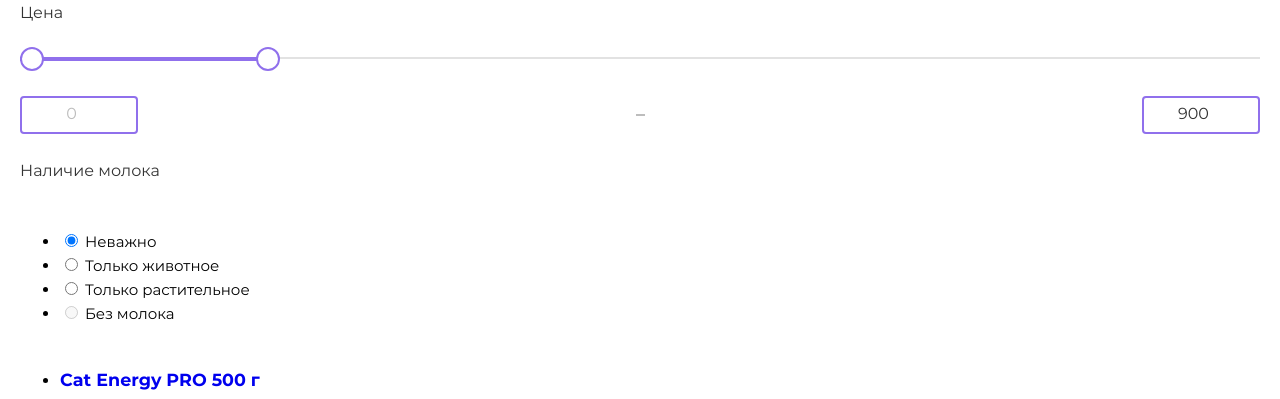
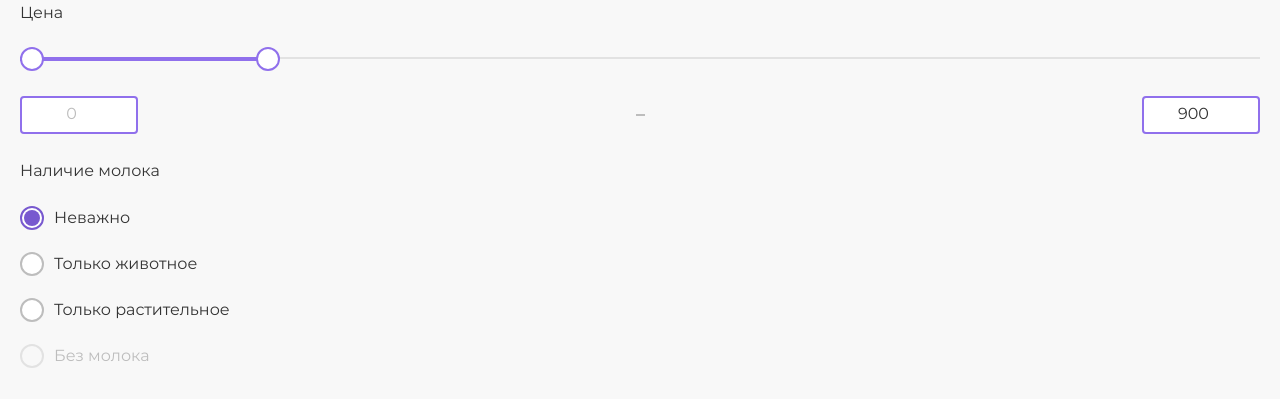
Before and after one commit to Cashkacaca/repo-for-greidyrovanie, a website: page source/index.html in a window 1280 px wide. Shown: the part 1507-1906 px from the top of the page. Drawn offline with nearby package versions, Linux system fonts and the light colour scheme; files that its build step writes are made by us from their sources; files whose address does not match are found by name.

Commit message:
Сделаны радиокнопки в форме

```diff
--- a/source/index.html
+++ b/source/index.html
@@ -200,7 +200,7 @@
 
         <!-- Выбор диапазона -->
         <fieldset class="form__group range">
-          <legend class="form__title">Цена</legend>
+          <legend class="form__title form__title--range">Цена</legend>
 
           <div class="range">
             <div class="range__scale">
@@ -227,35 +227,37 @@
 
         </fieldset>
 
-        <fieldset class="form__group radio">
+        <!-- Радио кнопки -->
+        <fieldset class="form__group">
           <legend class="form__title">Наличие молока</legend>
 
-          <ul class="form__list radio__list">
+          <ul class="form__list">
 
-            <li class="form__item radio__item">
-              <label class="form__label radio__label">
-                <input class="form__input radio__input" type="radio" name="milk" value="indifferent" checked="checked">
+            <li class="form__item">
+              <label class="form__label">
+                <input class="form__input form__input--radio" type="radio" name="milk" value="indifferent"
+                  checked="checked">
                 <span class="form__text">Неважно</span>
               </label>
             </li>
 
-            <li class="form__item radio__item">
-              <label class="form__label radio__label">
-                <input class="form__input radio__input" type="radio" name="milk" value="indifferent">
+            <li class="form__item ">
+              <label class="form__label ">
+                <input class="form__input form__input--radio " type="radio" name="milk" value="indifferent">
                 <span class="form__text">Только животное</span>
               </label>
             </li>
 
-            <li class="form__item radio__item">
-              <label class="form__label radio__label">
-                <input class="form__input radio__input" type="radio" name="milk" value="indifferent">
+            <li class="form__item ">
+              <label class="form__label ">
+                <input class="form__input form__input--radio " type="radio" name="milk" value="indifferent">
                 <span class="form__text">Только растительное</span>
               </label>
             </li>
 
-            <li class="form__item radio__item">
-              <label class="form__label radio__label">
-                <input class="form__input radio__input" type="radio" name="milk" value="indifferent" disabled>
+            <li class="form__item ">
+              <label class="form__label ">
+                <input class="form__input form__input--radio " type="radio" name="milk" value="indifferent" disabled>
                 <span class="form__text">Без молока</span>
               </label>
             </li>
--- a/source/js/itc-slider.js
+++ b/source/js/itc-slider.js
@@ -85,7 +85,7 @@ class ItcSlider {
         return result;
       }
       const slider = new this(elSlider, config, prefix);
-      this.#instances.push({target: elSlider, instance: slider});
+      this.#instances.push({ target: elSlider, instance: slider });
       return slider;
     } catch (e) {
       console.error(e);
--- a/source/sass/blocks/catalog.scss
+++ b/source/sass/blocks/catalog.scss
@@ -1,5 +1,6 @@
 .catalog {
-  margin: 50px 20px 44px;
+  padding: 50px 20px 44px;
+  background-color: #F8F8F8;
 }
 
 .catalog__text {
--- a/source/sass/blocks/form.scss
+++ b/source/sass/blocks/form.scss
@@ -5,8 +5,76 @@
 }
 
 .form__title {
-  padding: 0 0 34px;
+  padding: 0 0 25px;
   font-size: 16px;
   line-height: 1.23;
   color: #333333;
 }
+
+.form__title--range {
+  padding: 0 0 34px;
+}
+
+.form__list {
+  margin: 0;
+  padding: 0;
+  list-style-type: none;
+  display: grid;
+  grid-template-columns: 1fr;
+  row-gap: 22px;
+}
+
+.form__label {
+  display: grid;
+  grid-template-columns: 24px auto;
+  column-gap: 10px;
+  align-items: center;
+}
+
+.form__input {
+  margin: 0;
+  appearance: none;
+}
+
+.form__input--radio {
+  box-sizing: border-box;
+  width: 24px;
+  height: 24px;
+  border-radius: 50%;
+  border: 2px solid #BDBDBD;
+  position: relative;
+  background-color: #ffffff;
+}
+
+.form__input--radio:checked {
+  border-color: #7859CF;
+}
+
+.form__input--radio:checked::before {
+  content: "";
+  position: absolute;
+  left: 2px;
+  top: 0;
+  bottom: 0;
+  margin: auto 0;
+  width: 16px;
+  height: 16px;
+  border-radius: 50%;
+  background-color: #7859CF;
+}
+
+.form__input--radio[disabled] {
+  border-color: #E2E2E2;
+  background-color: inherit;
+}
+
+.form__text {
+  font-weight: 400;
+  font-size: 16px;
+  line-height: 1.5;
+  color: #333333;
+}
+
+.form__input--radio[disabled] + .form__text {
+  color: #BDBDBD
+}
--- a/source/sass/blocks/promo.scss
+++ b/source/sass/blocks/promo.scss
@@ -127,4 +127,8 @@
 
 .promo__pagination {
   visibility: hidden;
+
+  @media (min-width: $desktop-width) {
+    visibility: visible;
+  }
 }
--- a/source/sass/global/variables.scss
+++ b/source/sass/global/variables.scss
@@ -1,7 +1,6 @@
 /* здесь используйте глобальные переменные */
 
 // Viewports
-
 $mobile-width: 320px;
 $tablet-width: 768px;
 $desktop-width: 1440px;
```
Also changed, not shown: source/sass/global/global.scss (+4 -4 lines), source/sass/blocks/main-menu.scss (indentation only), source/sass/global/fonts.scss (indentation only), source/sass/global/visually-hidden.scss (indentation only), source/sass/style.scss (line endings or trailing spaces).
